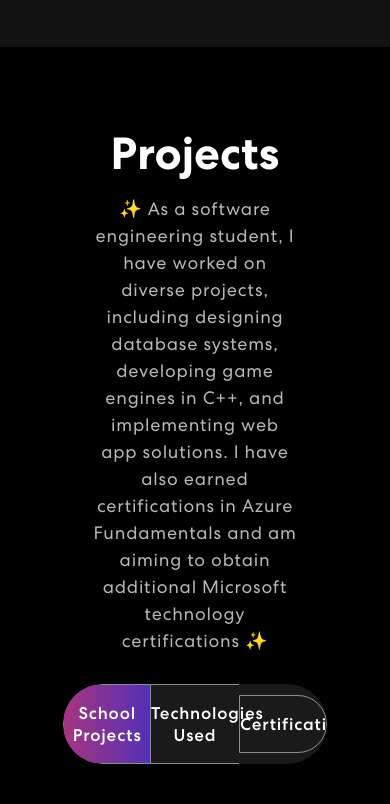
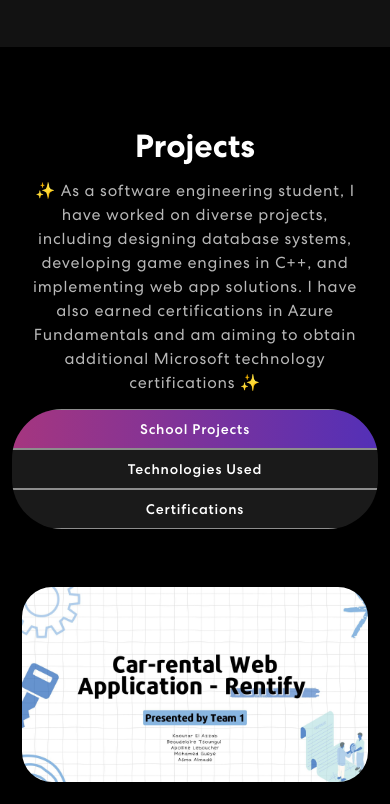
Before and after one commit to kaoutarell/portfolio, a React (Create React App) app: page / in a window 390 px wide. Shown: the part 2000-2804 px from the top of the page. Built offline with nearby package versions, Linux system fonts and the light colour scheme.

Commit message:
Responsiveness Bug Solved

```diff
--- a/src/App.css
+++ b/src/App.css
@@ -678,3 +678,48 @@ nav.navbar .navbar-toggler[aria-expanded="true"] .navbar-toggler-icon {
   display: block;
   justify-items: center;
 }
+@media (max-width: 768px) {
+  /* Adjusting the nav pill layout for smaller screens */
+  .project .nav.nav-pills {
+    flex-direction: column;
+    width: 100%;
+    padding: 0; /* Ensure no padding on the nav container */
+  }
+
+  .project .nav.nav-pills .nav-item {
+    width: 100%;
+    text-align: center;
+    border-radius: 0; /* Ensure no rounded corners */
+  }
+
+  .project .nav.nav-pills .nav-link {
+    font-size: 14px; /* Reduce font size for mobile */
+    padding: 10px 15px;
+    width: 100%; /* Ensure full width for each item */
+    text-align: center;
+    border-radius: 0 !important; /* Force removal of any border-radius */
+    box-shadow: none !important; /* Remove any box shadow that might appear */
+  }
+
+  /* Adjusting the tab content padding for mobile */
+  .project .tab-content {
+    padding: 10px;
+  }
+
+  /* Optional: Adjusting the title and paragraph for better readability */
+  .project h2 {
+    font-size: 32px; /* Smaller font size */
+    text-align: center;
+  }
+
+  .project p {
+    font-size: 16px;
+    width: 90%; /* Make the text more readable by increasing width */
+    margin: 14px auto;
+  }
+
+  .project .nav.nav-pills .nav-link.active {
+    border-radius: 0 !important; /* Remove rounded corners for active links */
+    box-shadow: none !important; /* Ensure no box shadow for active state */
+  }
+}
```
